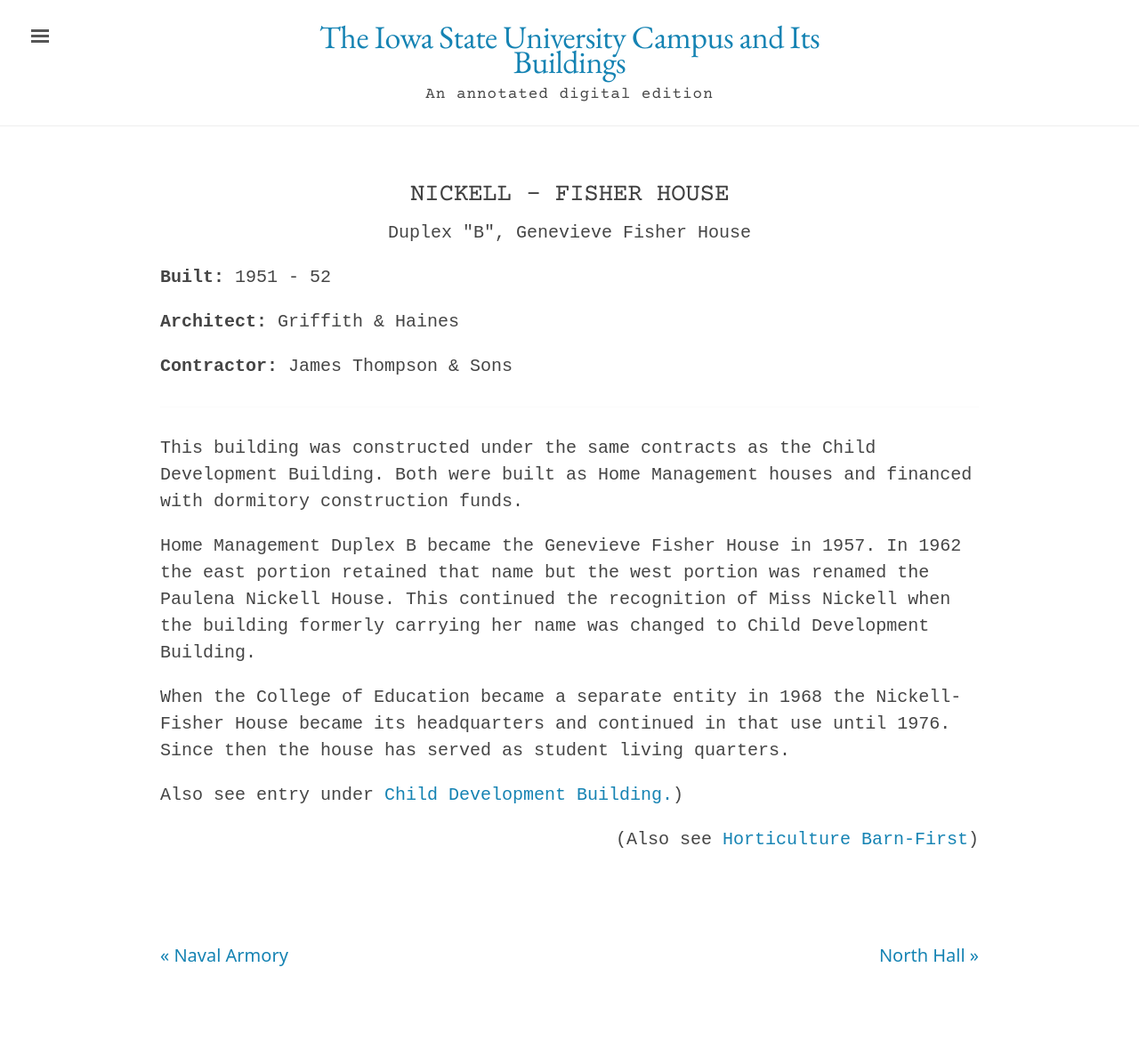
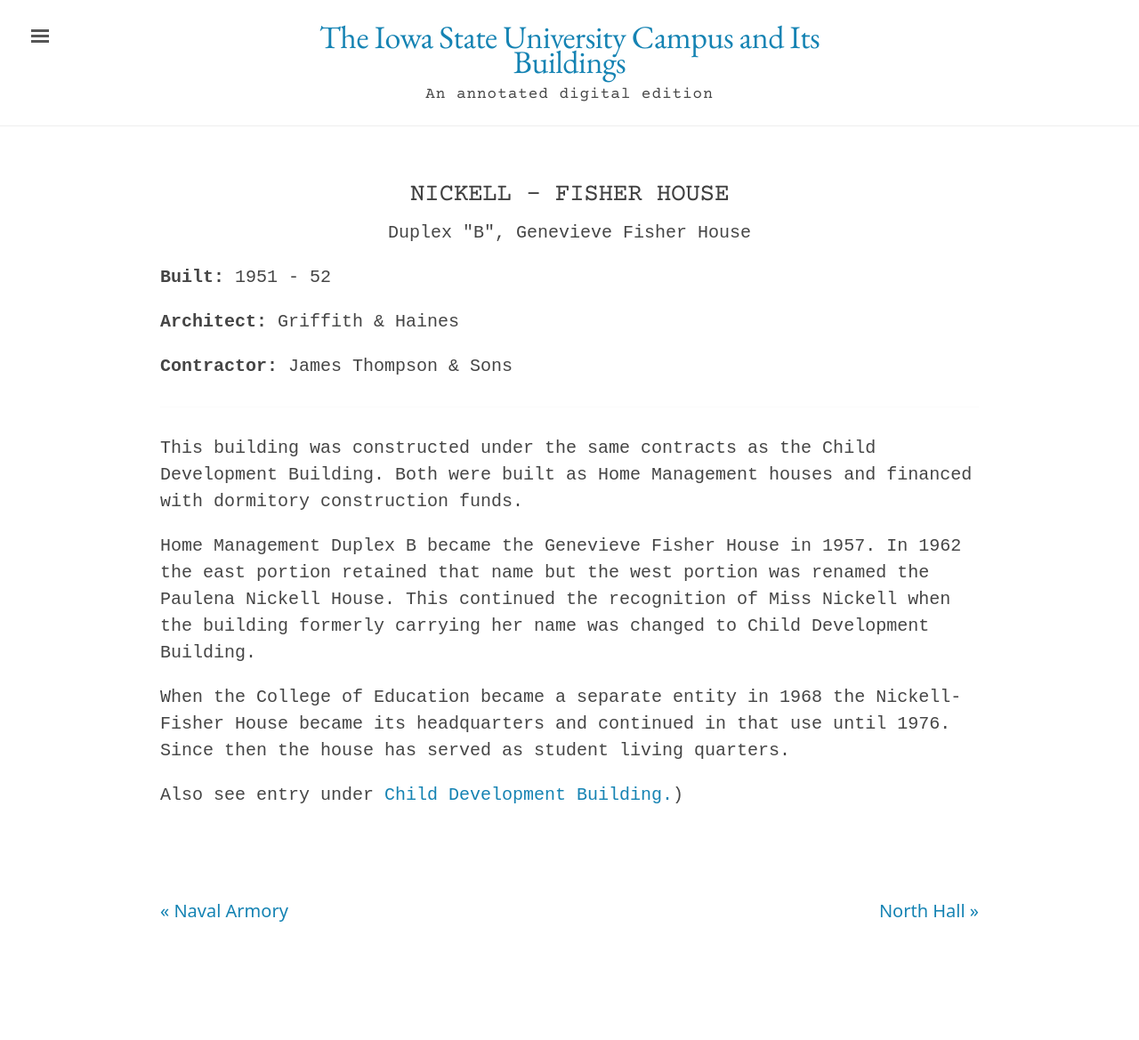
Before and after one commit to emanderson811/day-edition, a Jekyll site: the page built from _texts/buildings/151day-nickell-fisher-house.md, in a window 1280 px wide. Shown: the whole page at 89% size. Built offline with Jekyll 4.4.1, drawn with Linux system fonts in a browser that asks for light colours; after the commit the page ends 1119 px from its top, so only the background shows below that.

Commit message:
Update 151day-nickell-fisher-house.md

```diff
--- a/_texts/buildings/151day-nickell-fisher-house.md
+++ b/_texts/buildings/151day-nickell-fisher-house.md
@@ -23,5 +23,3 @@
 When the College of Education became a separate entity in 1968 the Nickell-Fisher House became its headquarters and continued in that use until 1976. Since then the house has served as student living quarters.
 
 Also see entry under <a href="https://emanderson811.github.io/day-edition/texts/buildings/039day-child-devel-building/">Child Development Building.</a>)
-
-<p style="text-align: right;">(Also see <a href="https://emanderson811.github.io/day-edition/texts/buildings/107day-horticulture-barn-first/">Horticulture Barn-First</a>)</p>
```
